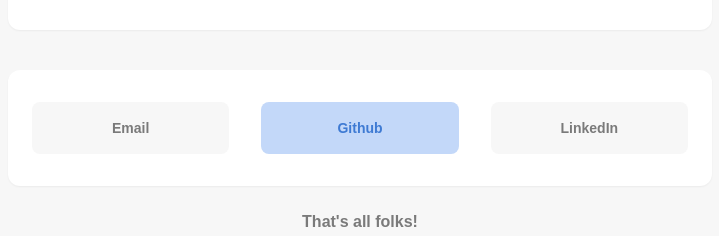
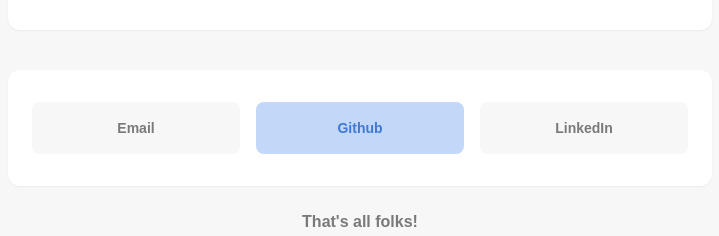
Before and after one commit to gonzaloandresoto/gonzalosoto-com, a Next.js app: page / in a window 1280 px wide. Shown: the part 1460-1696 px from the top of the page, without its empty margins (280-999 px from the left). Built offline with nearby package versions, Linux system fonts and the light colour scheme.

Commit message:
opengraph naming // fixes

```diff
--- a/app/layout.tsx
+++ b/app/layout.tsx
@@ -11,6 +11,9 @@
   title: 'Gonzalo Soto Mallqui',
   description:
     'Gonzalo Soto Mallqui is an engineer, designer, and product leader based in Toronto, Canada.',
+  openGraph: {
+    images: '/opengraph-image.jpg',
+  },
   twitter: {
     images: ['/twitter-image.jpg'],
   },
--- a/components/Footer.tsx
+++ b/components/Footer.tsx
@@ -4,7 +4,7 @@
 
 export default function Footer() {
   return (
-    <div className='flex grow gap-8 items-center section'>
+    <div className='flex grow md:gap-4 gap-2 items-center section'>
       {footerLinks.map((item, index) => (
         <Link
           key={index}
```
